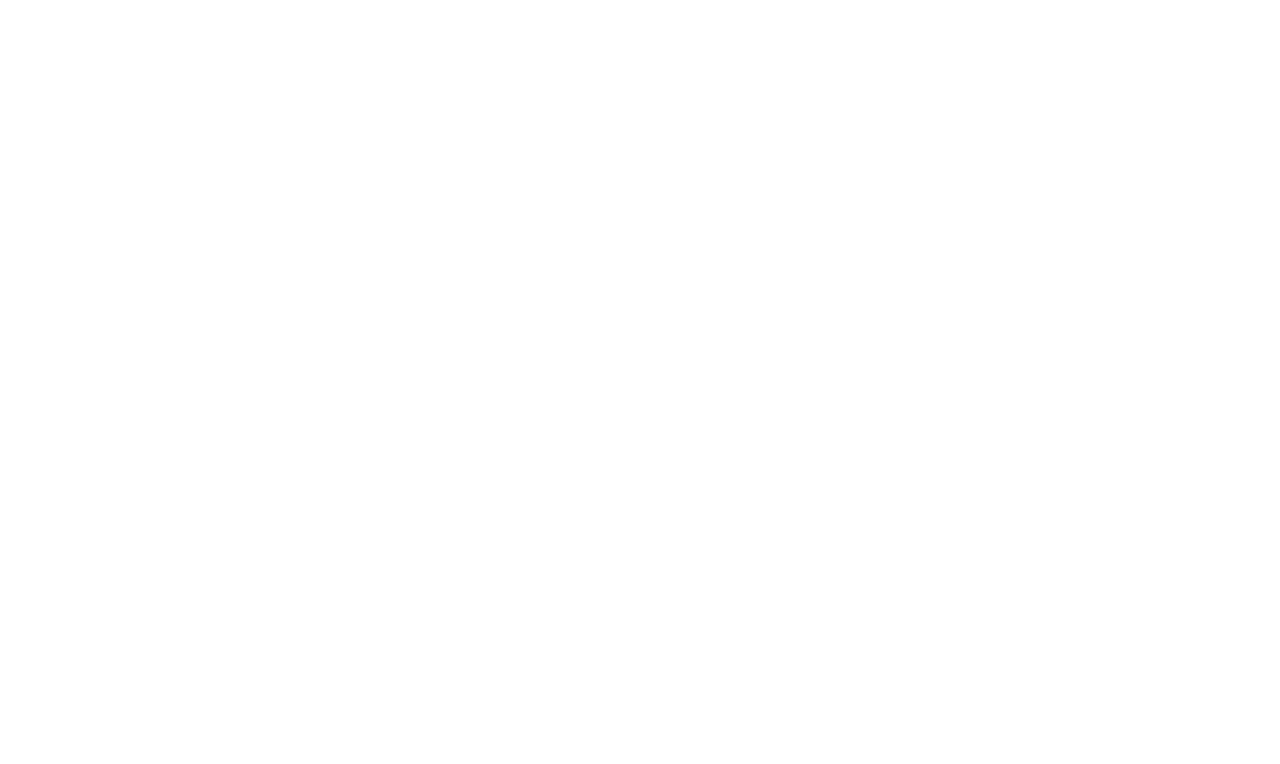
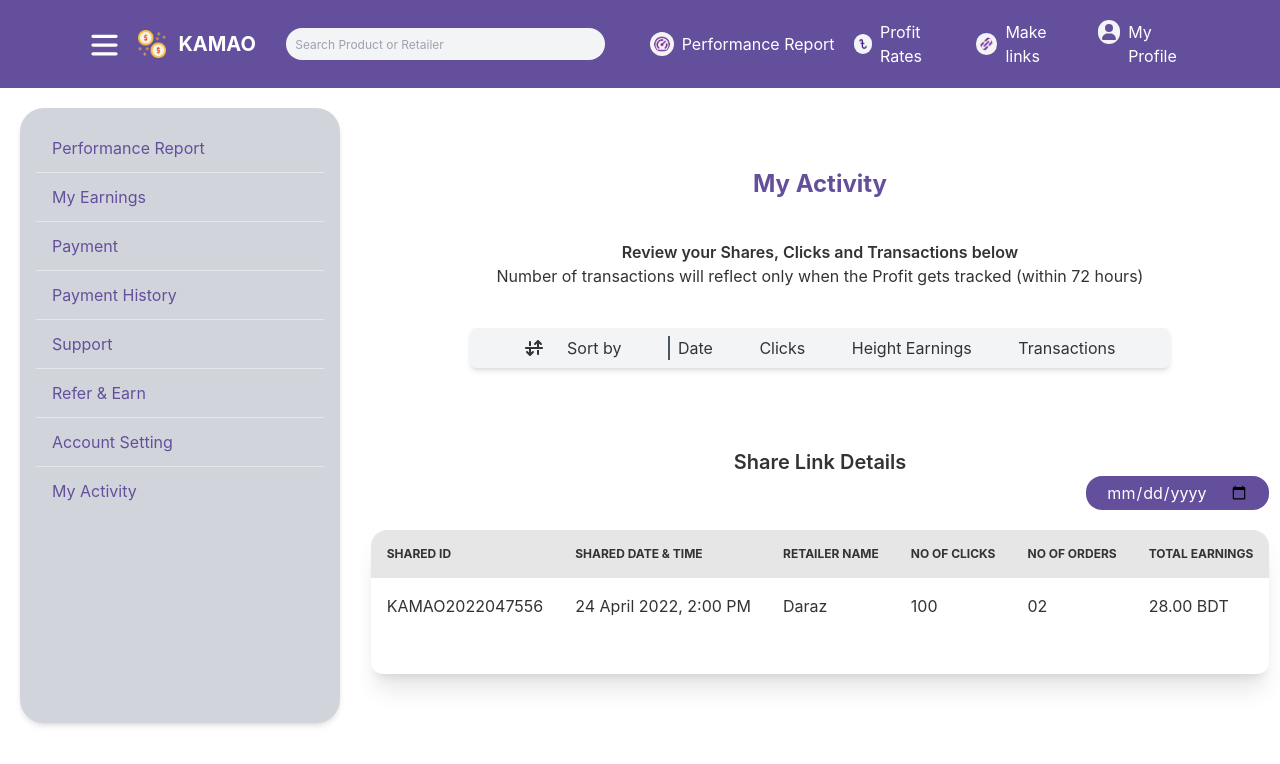
Before and after one commit to shayemhossainMK/mk-social-commerce, a React (Create React App) app: page /myactivity in a window 1280 px wide. Before the commit this address had no page. Shown: the top 764 px of the page. Built offline with nearby package versions, Linux system fonts and the light colour scheme; no server answers.

Commit message:
my activity section done

```diff
--- a/src/App.js
+++ b/src/App.js
@@ -6,10 +6,10 @@
 import PersonalDetails from "./pages/Dashboard/AccountSettings/PersonalDetails/PersonalDetails";
 import Dashboard from "./pages/Dashboard/Dashboard/Dashboard";
 import MakeLink from "./pages/Dashboard/MakeLink/MakeLink";
+import MyActivity from "./pages/Dashboard/MyActivity/MyActivity";
 import PerformanceReport from "./pages/Dashboard/PerformanceReport/PerformanceReport";
 import AtoZ from "./pages/Dashboard/ProfitRates/AtoZ/AtoZ";
 import Flatprofit from "./pages/Dashboard/ProfitRates/FlatProfit/FlatProfit";
-import flatprofit from "./pages/Dashboard/ProfitRates/FlatProfit/FlatProfit";
 import Popular from "./pages/Dashboard/ProfitRates/Popular/Popular";
 import Profit from "./pages/Dashboard/ProfitRates/Profit/Profit";
 import ProfitRates from "./pages/Dashboard/ProfitRates/ProfitRates";
@@ -67,6 +67,7 @@
             element={<ChangePassword></ChangePassword>}
           ></Route>
         </Route>
+        <Route path="/myactivity" element={<MyActivity></MyActivity>}></Route>
       </Routes>
     </div>
   );
--- /dev/null
+++ b/src/pages/Dashboard/MyActivity/MyActivity.js
@@ -0,0 +1,104 @@
+import { faArrowDownUpAcrossLine } from "@fortawesome/free-solid-svg-icons";
+import { FontAwesomeIcon } from "@fortawesome/react-fontawesome";
+import React from "react";
+import DashboardHeader from "../DashHeader/DashboardHeader";
+import Sidebar from "../Sidebar/Sidebar";
+
+const MyActivity = () => {
+  return (
+    <div>
+      <DashboardHeader></DashboardHeader>
+      <div>
+        <div class="drawer drawer-mobile bg-base-100 pb-10">
+          <input id="my-drawer-2" type="checkbox" class="drawer-toggle" />
+          <div class="drawer-content flex flex-col items-center  md:mt-20">
+            <label
+              for="my-drawer-2"
+              class="btn btn-primary drawer-button lg:hidden"
+            >
+              Open drawer
+            </label>
+
+            <div>
+              <div className="mb-10">
+                <h3 className="text-2xl text-primary font-bold text-center">
+                  My Activity
+                </h3>
+              </div>
+              <div className="text-center">
+                <h6 className="font-semibold">
+                  Review your Shares, Clicks and Transactions below
+                </h6>
+                <p>
+                  Number of transactions will reflect only when the Profit gets
+                  tracked (within 72 hours)
+                </p>
+                <div>
+                  <div className="flex justify-evenly mx-auto w-[700px] bg-gray-100 p-2 my-10 rounded-md shadow-md">
+                    <p>
+                      <FontAwesomeIcon
+                        className="mr-5"
+                        icon={faArrowDownUpAcrossLine}
+                      ></FontAwesomeIcon>{" "}
+                      Sort by
+                    </p>
+                    <p className="border-l-2 border-gray-600 pl-2">Date</p>
+                    <p>Clicks</p>
+                    <p>Height Earnings</p>
+                    <p>Transactions</p>
+                  </div>
+
+                  <div className="py-10">
+                    <div>
+                      <h3 className="text-center text-xl font-semibold">
+                        Share Link Details
+                      </h3>
+                      <div>
+                        <div className="text-end ">
+                          <input
+                            className="bg-primary text-white px-5 rounded-2xl p-1"
+                            type="date"
+                          />
+                        </div>
+                        <div className="mt-5 shadow-xl pb-10 rounded-xl">
+                          <div class="overflow-x-auto ">
+                            <table class="table w-full">
+                              <thead>
+                                <tr>
+                                  <th>Shared ID</th>
+                                  <th>Shared Date & Time</th>
+                                  <th>Retailer Name</th>
+                                  <th>No of Clicks</th>
+                                  <th>No of Orders</th>
+                                  <th>Total Earnings</th>
+                                </tr>
+                              </thead>
+                              <tbody>
+                                <tr>
+                                  <td>KAMAO2022047556</td>
+                                  <td>24 April 2022, 2:00 PM</td>
+                                  <td>Daraz</td>
+                                  <td>100</td>
+                                  <td>02</td>
+                                  <td>28.00 BDT</td>
+                                </tr>
+                              </tbody>
+                            </table>
+                          </div>
+                        </div>
+                      </div>
+                    </div>
+                  </div>
+                </div>
+              </div>
+            </div>
+          </div>
+
+          <Sidebar></Sidebar>
+        </div>
+      </div>
+    </div>
+  );
+};
+
+export default MyActivity;
--- a/src/pages/Dashboard/Sidebar/Sidebar.js
+++ b/src/pages/Dashboard/Sidebar/Sidebar.js
@@ -35,7 +35,7 @@
         </li>{" "}
         <hr />
         <li>
-          <a>My Activity</a>
+          <Link to="/myactivity">My Activity</Link>
         </li>
       </ul>
     </div>
```
